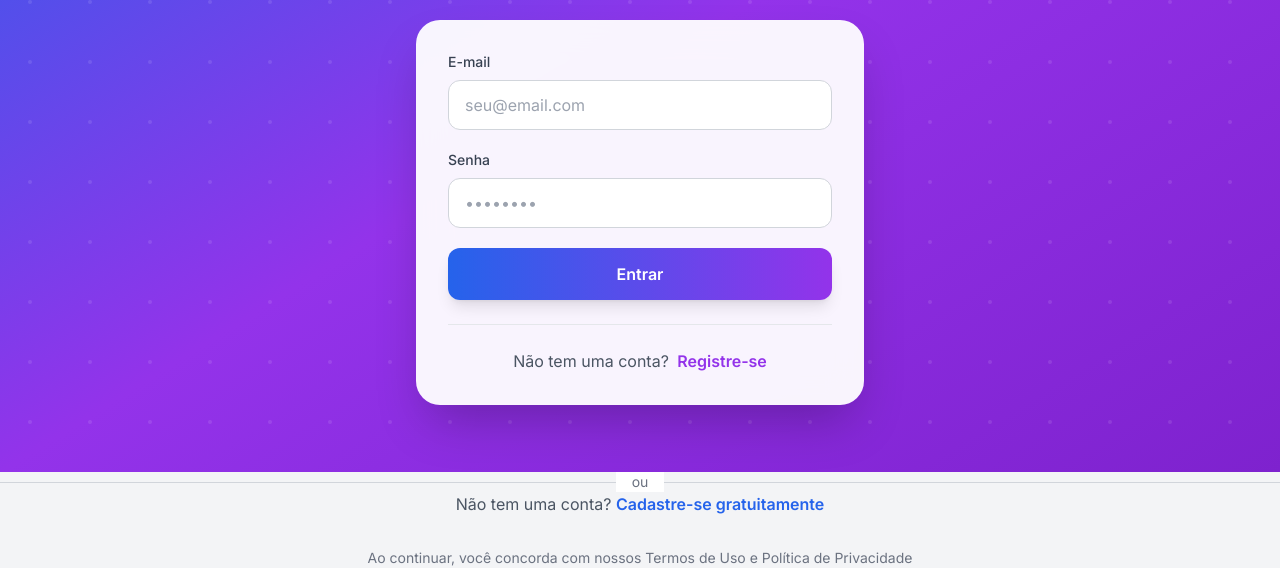
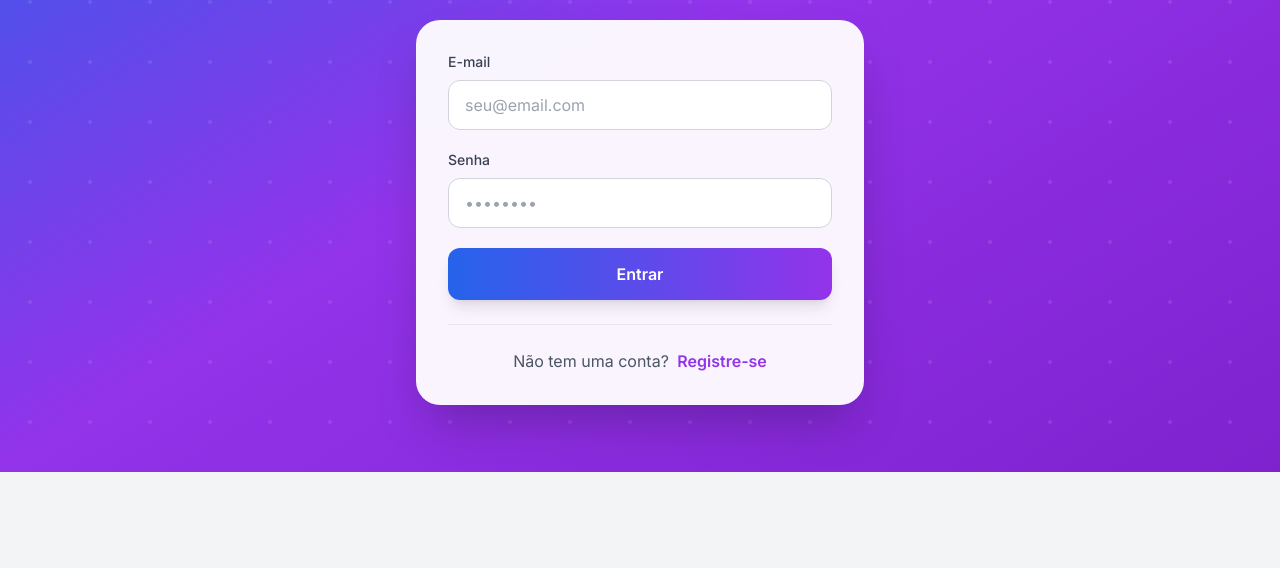
Before and after one commit to ThyagoToledo/YourLife, a website: page site.html in a window 1280 px wide. Shown: the part 328-896 px from the top of the page. After the commit the page ends 800 px from the top, so only its background shows below. Drawn offline with nearby package versions, Linux system fonts and the light colour scheme.

```diff
--- a/site.html
+++ b/site.html
@@ -157,30 +157,6 @@
                 </div>
             </div>
         </div>
-    </div>
-    <div class="relative">
-        <div class="absolute inset-0 flex items-center">
-            <div class="w-full border-t border-gray-300 dark:border-gray-600"></div>
-        </div>
-        <div class="relative flex justify-center text-sm">
-            <span class="px-4 bg-white dark:bg-gray-800 text-gray-500 dark:text-gray-400">ou</span>
-        </div>
-    </div>
-
-    <p class="text-center text-gray-600 dark:text-gray-400">
-        Não tem uma conta?
-        <a href="#" id="show-register-modal"
-            class="font-semibold text-blue-600 hover:text-blue-700 dark:text-blue-400 dark:hover:text-blue-300 transition-colors">
-            Cadastre-se gratuitamente
-        </a>
-    </p>
-    </div>
-
-    <p class="mt-8 text-center text-sm text-gray-500 dark:text-gray-400">
-        Ao continuar, você concorda com nossos Termos de Uso e Política de Privacidade
-    </p>
-    </div>
-    </div>
     </div>
 
     <!--
```
